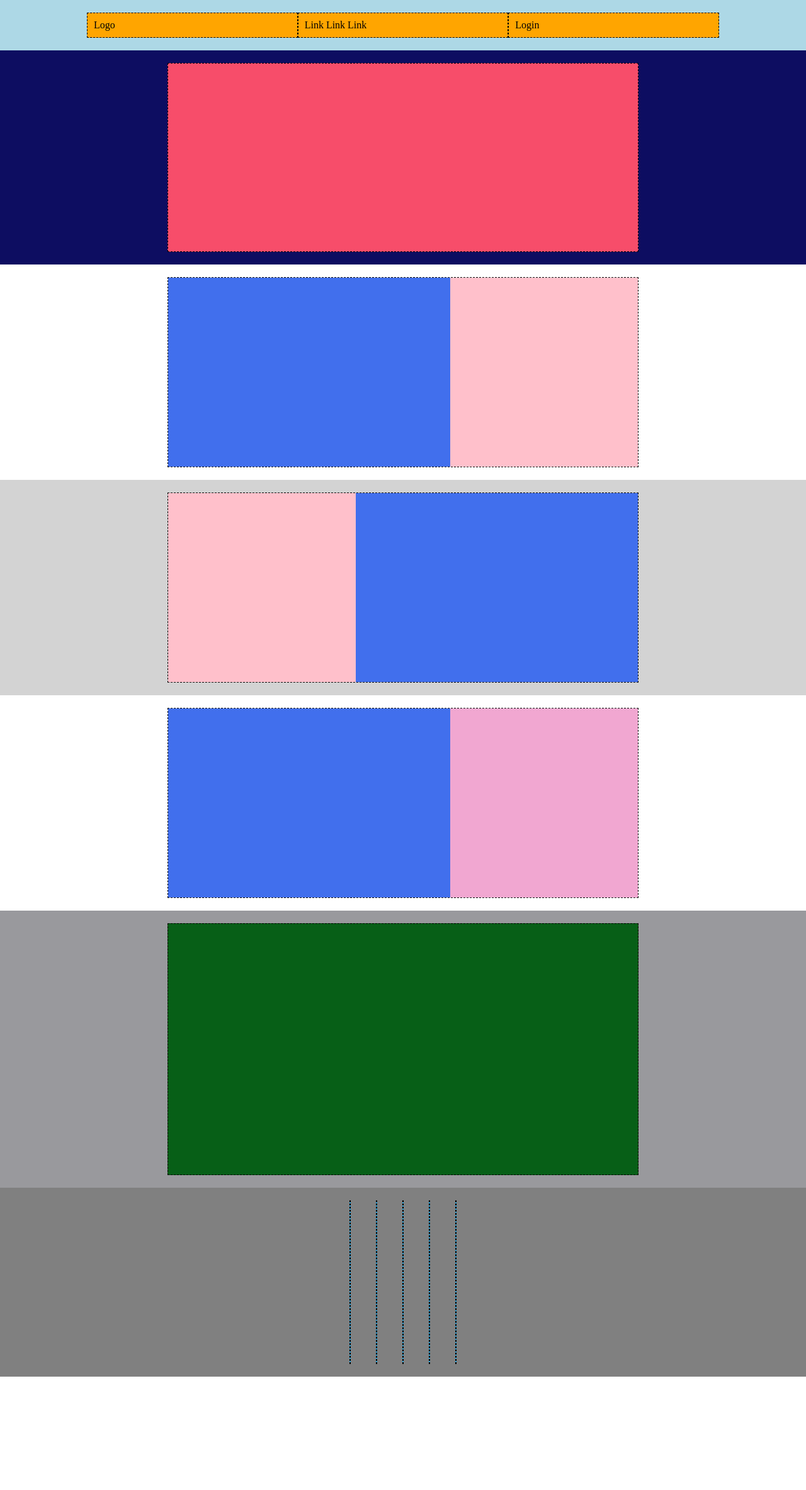
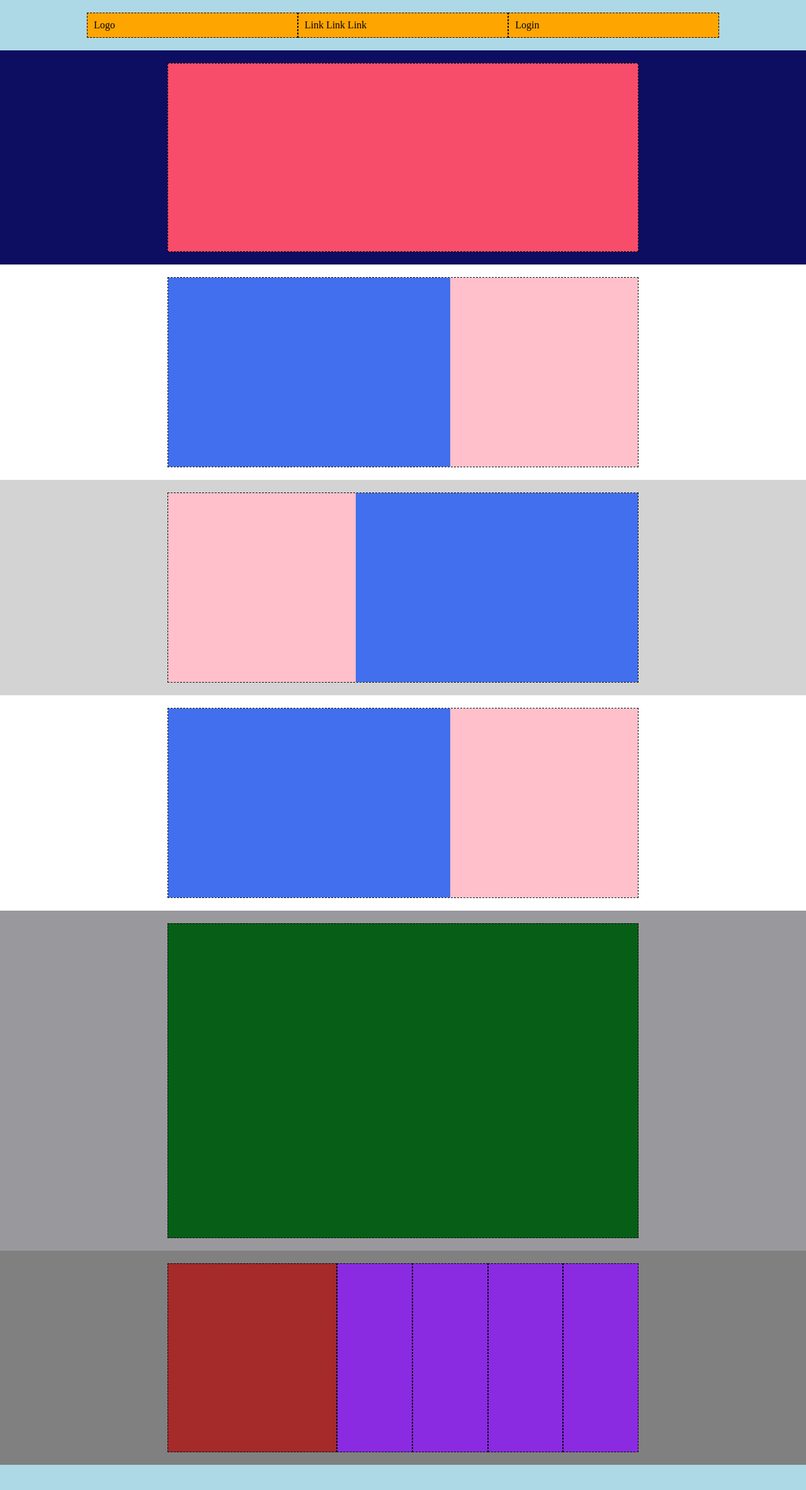
Before and after one commit to LunaLopis/htmlcss-struttura-discord, a plain HTML site: page index.html in a window 1280 px wide. Shown: the whole page at 63% size. Before the commit the page ends 2186 px from the top, so only its background shows below. Drawn offline with Linux system fonts and the light colour scheme.

Commit message:
header e main

```diff
--- a/css/style.css
+++ b/css/style.css
@@ -4,31 +4,26 @@
     box-sizing: border-box;
 }
 
-.menu {
+.row-100 {
     background-color: lightblue;
     display: flex;
     justify-content: center;
 }
 
-.menu .bar {
+.row-centered {
     background-color: orange;
     margin: 20px;
     width: calc(80% - 20px);
+    display: flex;
+    justify-content: space-between;
 }
 
 
-.menu .row {
-    display: flex;
-}
-
-
-.menu .col {
+.row-centered .col {
     border: 1px dashed black;
     width: calc(100% / 3);
     display: flex;
-    flex-direction: column;
     padding: 10px;
-
 }
 
 
@@ -38,7 +33,6 @@
 .blubox {
     background-color: rgb(13, 13, 97);
     width: 100%;
-
     display: flex;
     justify-content: center;
 }
@@ -64,7 +58,6 @@
     width: calc(60% - 20px);
     border: 1px dashed black;
     display: flex;
-
 }
 
 .container .right {
@@ -82,7 +75,6 @@
 /* fine zezione main bianca */
 
 .container.second {
-
     background-color: lightgray;
 }
 
@@ -94,14 +86,12 @@
     flex-direction: row-reverse;
 }
 
-
 /* fine seconda sezione main */
 
 .therd {
     width: 100%;
     display: flex;
     justify-content: center;
-
 }
 
 .therd .col {
@@ -111,20 +101,7 @@
     display: flex;
 }
 
-.therd .right {
-    background-color: rgb(65, 111, 237);
-    width: calc(60%);
-    height: 300px;
-}
-
-.therd .left {
-    background-color: rgb(241, 167, 209);
-    width: calc(40%);
-    height: 300px;
-}
-
 /* fine terza sezione, inizio sezione con box verde */
-
 
 .big {
     background-color: rgb(153, 153, 157);
@@ -138,25 +115,39 @@
     width: calc(60% - 20px);
     margin: 20px;
     border: 1px dashed black;
-    height: 400px;
+    height: 500px;
 }
 
 /* fine sezione con box verde */
 
 .colonne {
- background-color: grey;
- width: 100%;
- height: 300px;
- display: flex;
- justify-content: center;
+    background-color: grey;
+    width: 100%;
+    display: flex;
+    justify-content: center;
+}
+
+.colonne .row {
+    width: calc(60% - 20px);
+    flex-direction: column;
+    background-color: black;
+    margin: 20px;
+    display: flex;
+    justify-content: center;
+    height: 300px;
+    flex-direction: row;
 }
 
 .colonne .col {
-    margin: 20px;
-    background-color: rgb(43, 168, 226);
+    width: calc(80%/5);
+    background-color: blueviolet;
+    border: 1px dashed black;
+    height: 300px;
+}
+
+.col.bigger {
+    width:calc(20%);
+    flex-grow: 1;
+    background-color: brown;
     border: 1px dashed black;
 }
-
-.col {
-
-}
--- a/index.html
+++ b/index.html
@@ -11,11 +11,8 @@
 
 <body>
     <header>
-        <section class="menu">
-
-            <div class="bar">
-                <div class="row">
-
+        <section class="row-100">
+            <div class="row-centered">
                 <div class="col">
                     <div class="content">Logo</div>
                 </div>
@@ -26,7 +23,6 @@
 
                 <div class="col">
                     <div class="content">Login</div>
-                    </div>
                 </div>
             </div>
         </section>
@@ -60,21 +56,25 @@
         <section class="big">
             <div class="green"></div>
         </section>
+    </main>
 
+
+    <footer>
         <section class="colonne">
-            <div class="col pink"></div>
+            <div class="row">
+                <div class="col bigger"></div>
                 <div class="col"></div>
                 <div class="col"></div>
                 <div class="col"></div>
                 <div class="col"></div>
+            </div>
+        </section>
+
+        <section class="row-100">
+           <div class="row-centered"></div>
 
         </section>
 
-
-    </main>
-
-
-    <footer>
 
     </footer>
 </body>
```
Lines whose indentation alone changed are shown as unchanged.
